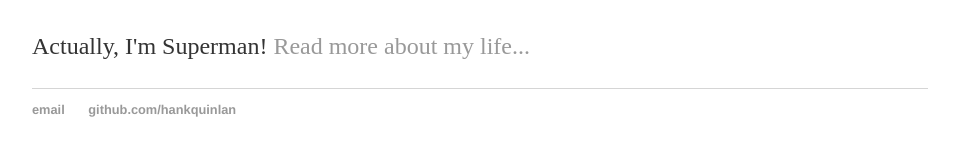
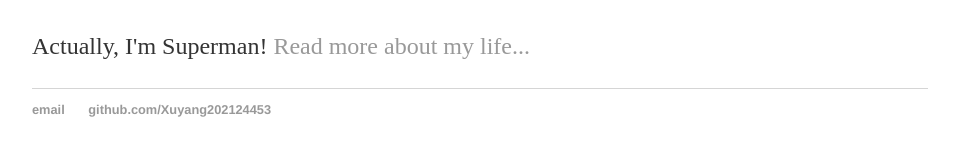
Before and after one commit to Xuyang202124453/Xuyang202124453.github.io, a Jekyll site: the page built from index.html, in a window 1280 px wide. Shown: the part 167-323 px from the top of the page, without its empty margins (160-1119 px from the left). Built offline with Jekyll 4.4.1, drawn with Linux system fonts in a browser that asks for light colours.

Commit message:
Update default.html

```diff
--- a/_layouts/default.html
+++ b/_layouts/default.html
@@ -22,7 +22,7 @@
 			<footer>
 	    		<ul>
 	        		<li><a href="h649641643@gmail.com">email</a></li>
-	        		<li><a href="https://github.com/Xuyang202124453">github.com/hankquinlan</a></li>
+	        		<li><a href="https://github.com/Xuyang202124453">github.com/Xuyang202124453</a></li>
 				</ul>
 			</footer>
 		</body>
```
